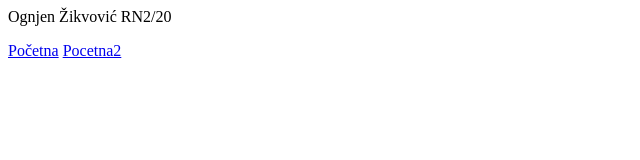
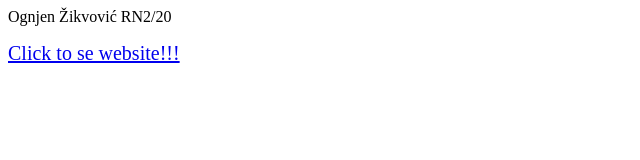
Before and after one commit to ozivkovic/ozivkovic.github.io, a plain HTML site: page index.html in a window 1280 px wide. Shown: the whole page, without its empty margins (0-640 px from the left). Drawn offline with Linux system fonts and the light colour scheme.

Commit message:
index.html

```diff
--- a/index.html
+++ b/index.html
@@ -1,5 +1,3 @@
 <p>Ognjen Žikvović RN2/20 </p>
 
-<a href="ponuda.html">Početna</a>
-
-<a href="https://ozivkovic.github.io/ponuda.html">Pocetna2</a>
+<a href="ponuda.html" style="font-size: 20px;">Click to se website!!!</a>
```
